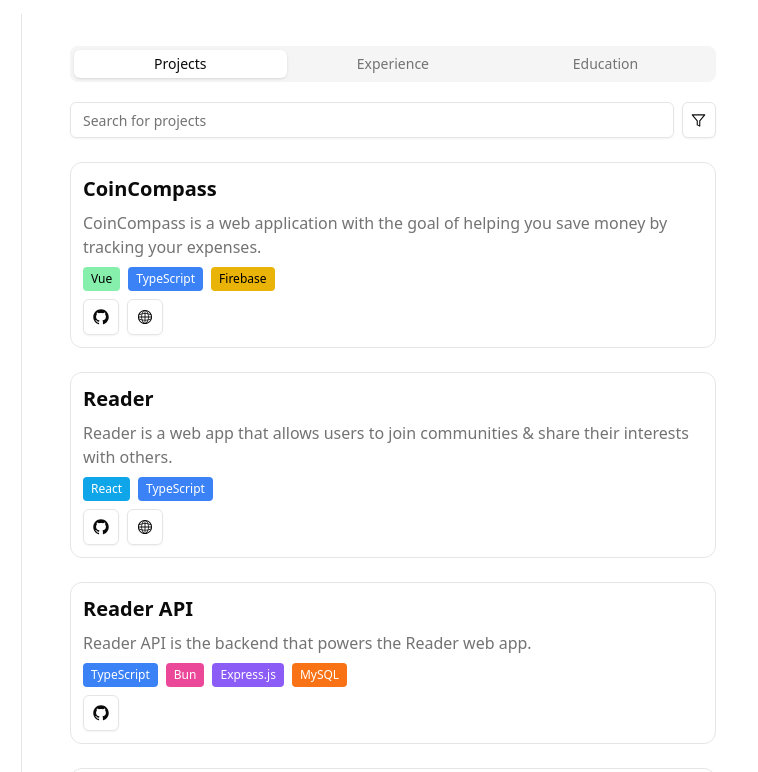
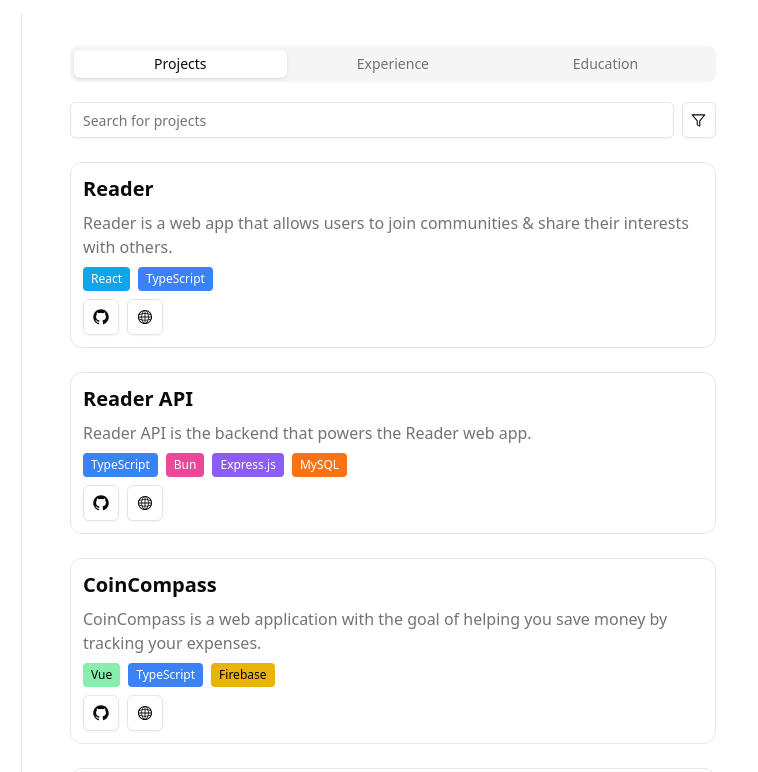
Before and after one commit to hydrarguru/personal-portfolio, a React (Vite) app: page / in a window 1280 px wide. Shown: the part 781-1553 px from the top of the page, without its empty margins (0-758 px from the left). Built offline with nearby package versions, Linux system fonts and the light colour scheme.

Commit message:
reorded projects & added website link to Reader API project.

```diff
--- a/src/assets/projects.ts
+++ b/src/assets/projects.ts
@@ -1,13 +1,6 @@
 import { Project } from "@/types/types";
 
 export const projects: Project[] = [
-    {
-        projectTitle: "CoinCompass",
-        projectDescription: "CoinCompass is a web application with the goal of helping you save money by tracking your expenses.",
-        projectTags: ["Vue", "TypeScript", "Firebase"],
-        githubLink: "https://github.com/ITHS-Team8/CoinCompass",
-        websiteLink: "https://coincompass.netlify.app/"
-    },
     {
         projectTitle: "Reader",
         projectDescription: "Reader is a web app that allows users to join communities & share their interests with others.",
@@ -20,7 +13,14 @@ export const projects: Project[] = [
         projectDescription: "Reader API is the backend that powers the Reader web app.",
         projectTags: ["TypeScript", "Bun", "Express.js", "MySQL"],
         githubLink: "https://github.com/hydrarguru/reader-backend",
-        websiteLink: ""
+        websiteLink: "https://reader-backend-oank.onrender.com"
+    },
+    {
+        projectTitle: "CoinCompass",
+        projectDescription: "CoinCompass is a web application with the goal of helping you save money by tracking your expenses.",
+        projectTags: ["Vue", "TypeScript", "Firebase"],
+        githubLink: "https://github.com/ITHS-Team8/CoinCompass",
+        websiteLink: "https://coincompass.netlify.app/"
     },
     {
         projectTitle: "OGLe (Online Game Library)",
```
